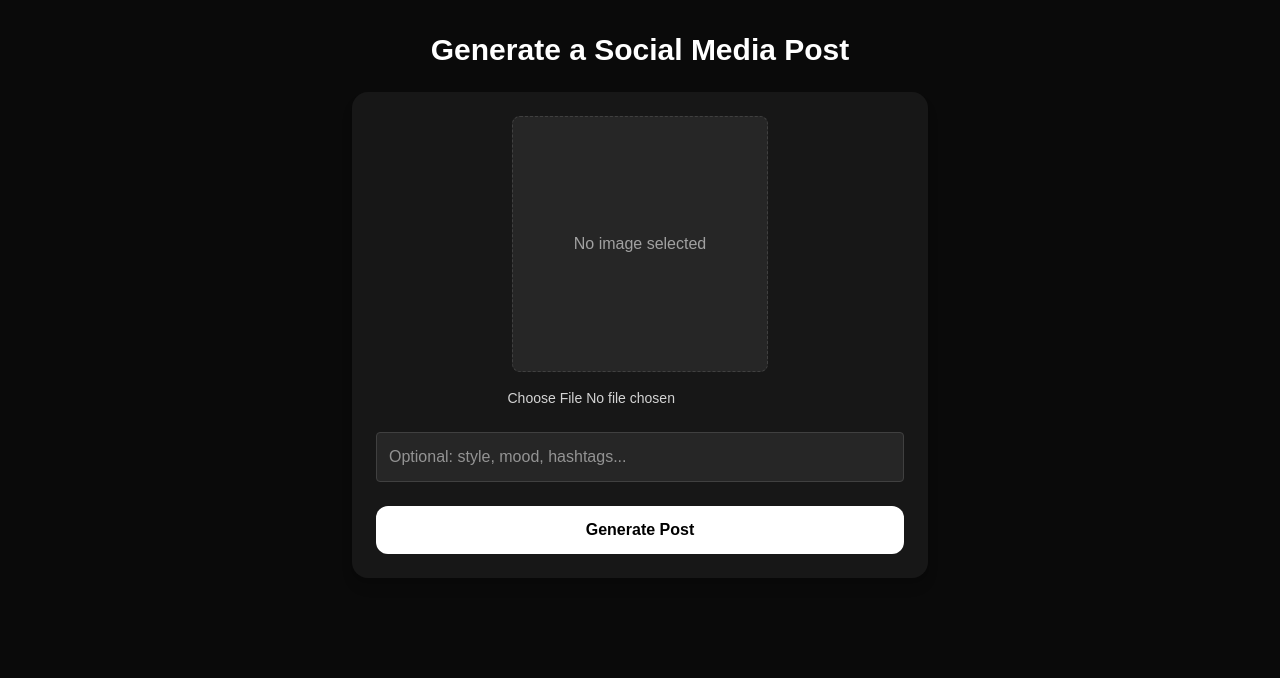
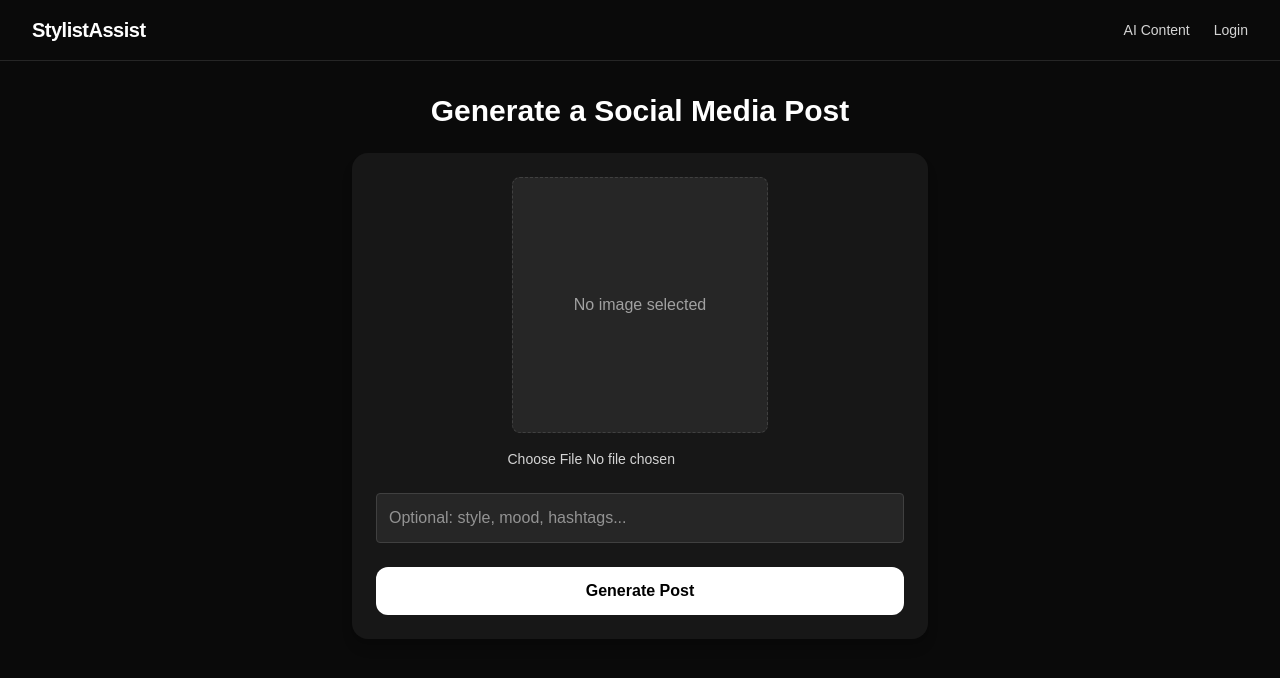
Before and after one commit to tylerboutwell/stylist-assist, a Next.js app in the folder frontend/: page /createpost in a window 1280 px wide. Shown: the top 678 px of the page. Built offline with nearby package versions, Linux system fonts and the light colour scheme.

Commit message:
add navbar to createpost page

```diff
--- a/frontend/app/createpost/page.tsx
+++ b/frontend/app/createpost/page.tsx
@@ -1,6 +1,7 @@
 "use client";
 
 import { useState } from "react";
+import Navbar from "@/app/components/Navbar";
 
 export default function CreatePostPage() {
   const [image, setImage] = useState<File | null>(null);
@@ -26,7 +27,9 @@ export default function CreatePostPage() {
   };
 
   return (
-    <main className="min-h-screen bg-neutral-950 text-white flex flex-col items-center px-4 py-8">
+      <main className="min-h-screen bg-neutral-950 text-white">
+        <Navbar/>
+        <div className="flex flex-col items-center px-4 py-8">
           <h1 className="text-3xl font-bold mb-6 text-center">
             Generate a Social Media Post
           </h1>
@@ -41,7 +44,8 @@ export default function CreatePostPage() {
                       className="w-64 h-64 object-cover rounded-lg mb-4 border border-neutral-700"
                   />
               ) : (
-            <div className="w-64 h-64 flex items-center justify-center bg-neutral-800 rounded-lg border border-dashed border-neutral-700 text-neutral-400 mb-4">
+                  <div
+                      className="w-64 h-64 flex items-center justify-center bg-neutral-800 rounded-lg border border-dashed border-neutral-700 text-neutral-400 mb-4">
                     No image selected
                   </div>
               )}
@@ -79,6 +83,7 @@ export default function CreatePostPage() {
                 </div>
             )}
           </div>
+        </div>
       </main>
 );
 }
```
Lines whose indentation alone changed are shown as unchanged.
